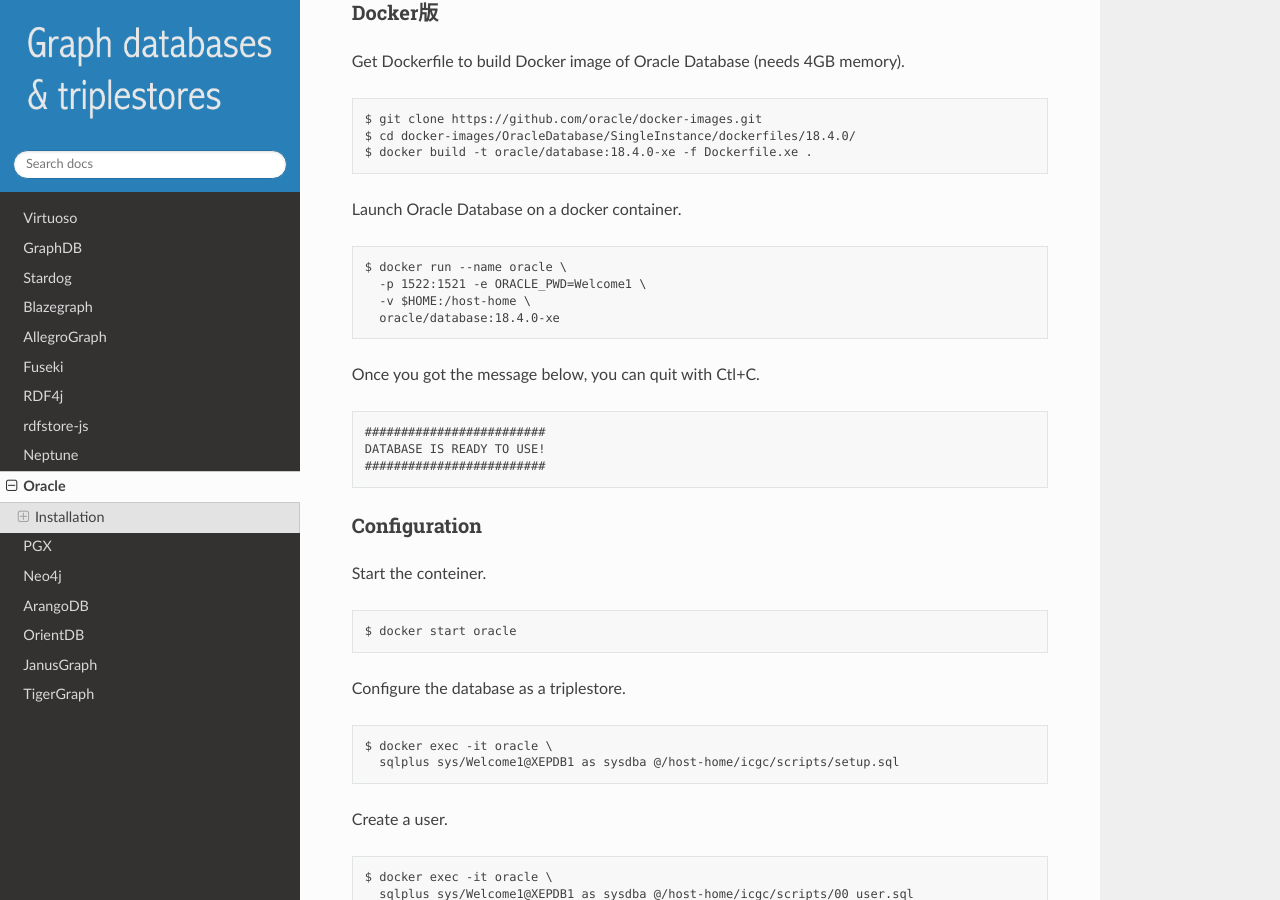
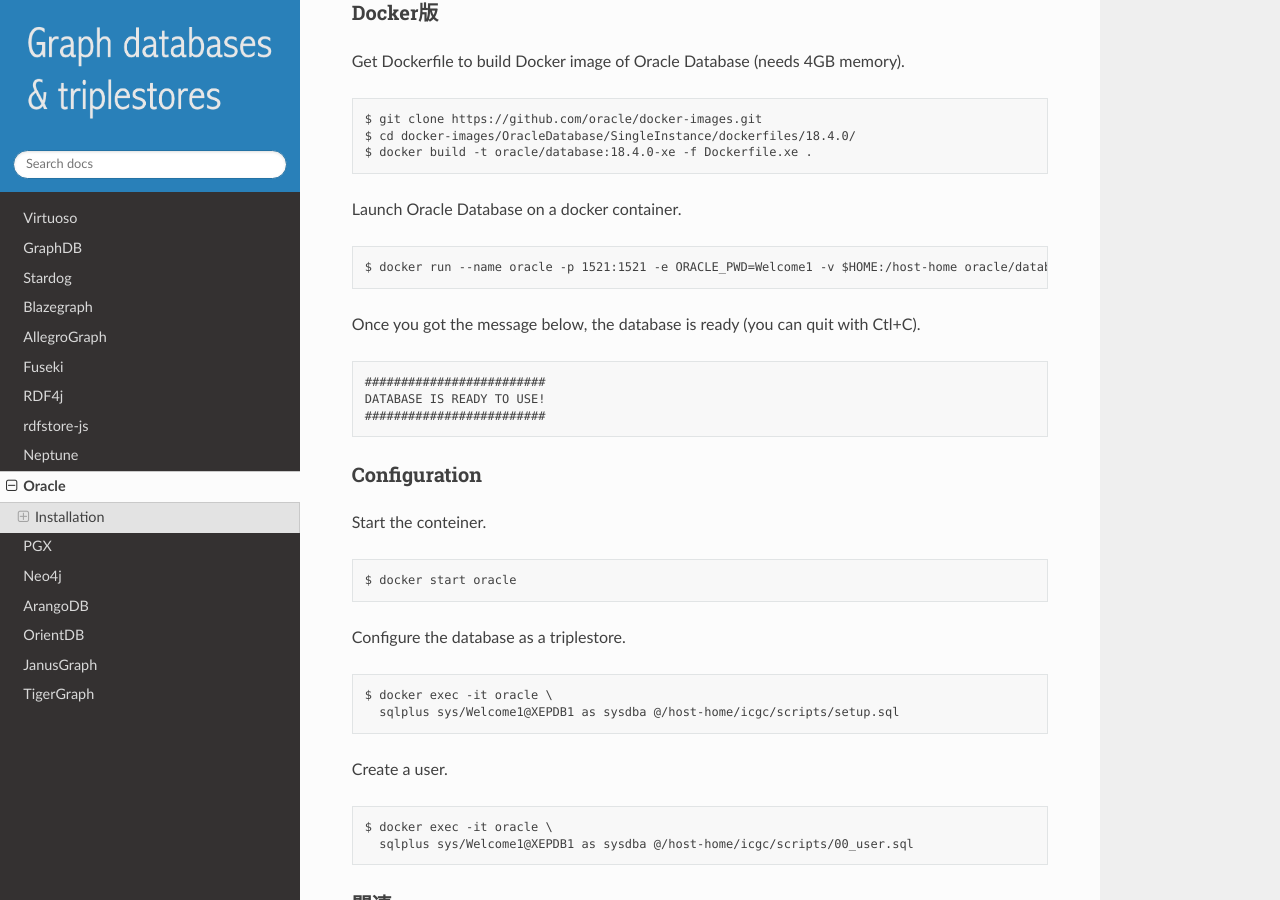
Before and after one commit to dbcls/graphdbs, a Sphinx documentation site: the page built from docs/md/oracle.md, in a window 1280 px wide and 900 px high, scrolled down 411 px. Built offline with Sphinx 7.4.7 and the Read the Docs theme 2.0.0, drawn with Linux system fonts in a browser that asks for light colours.

Commit message:
Update oracle.md

```diff
--- a/docs/md/oracle.md
+++ b/docs/md/oracle.md
@@ -22,12 +22,9 @@
 
 Launch Oracle Database on a docker container.
 
-    $ docker run --name oracle \
-      -p 1522:1521 -e ORACLE_PWD=Welcome1 \
-      -v $HOME:/host-home \
-      oracle/database:18.4.0-xe
+    $ docker run --name oracle -p 1521:1521 -e ORACLE_PWD=Welcome1 -v $HOME:/host-home oracle/database:18.4.0-xe
 
-Once you got the message below, you can quit with Ctl+C.
+Once you got the message below, the database is ready (you can quit with Ctl+C).
 
     #########################
     DATABASE IS READY TO USE!
```
